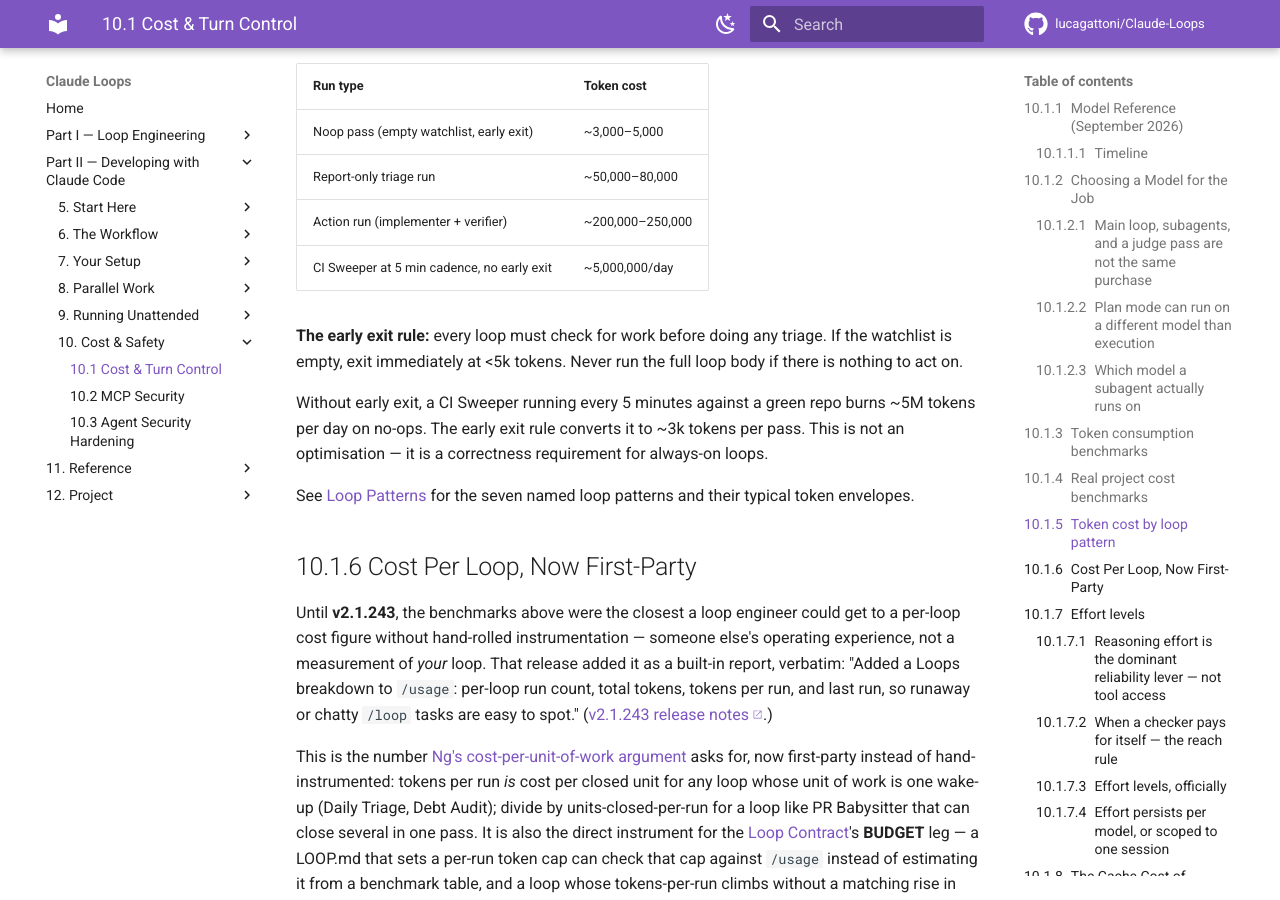
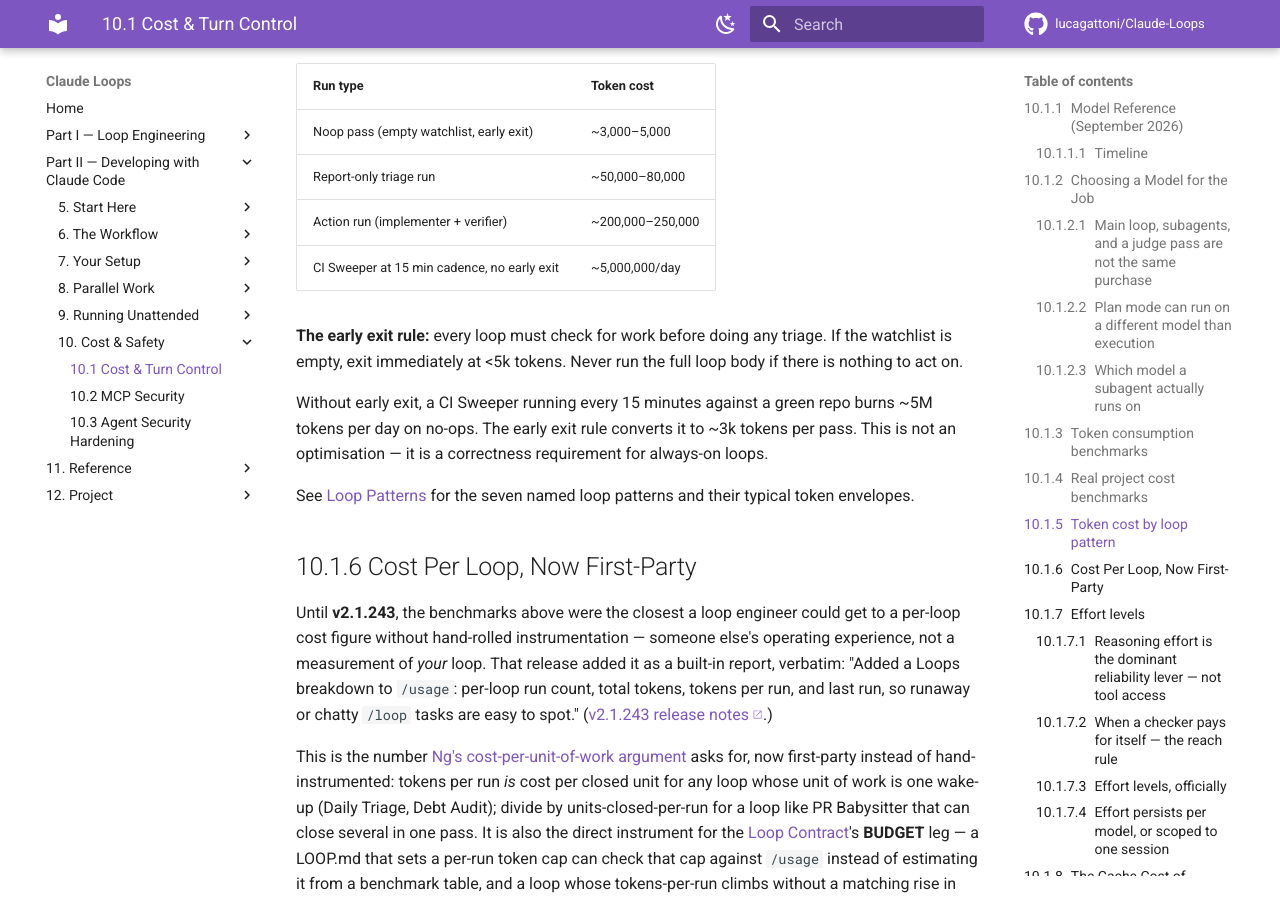
Before and after one commit to lucagattoni/Claude-Loops, an MkDocs documentation site: the page built from docs/11-cost-control.md, in a window 1280 px wide and 900 px high, scrolled down 7787 px. Built offline with MkDocs 1.6.1 and Material for MkDocs 9.7.7, drawn with Linux system fonts in a browser that asks for light colours; comment, search, counter and statistics services are not loaded.

Commit message:
11-cost-control.md: 2 fact-check fix(es) from the C7 doc sweep
Change types: pointer-sync×2

- [medium] Same misattributed cadence as docs/34, from the same source, in the same benchmark table. Leaving it would put docs/11 in direct contradiction with the corrected docs/34. Source verified at
- [medium] The prose restatement of the row above; same correction, same evidence.

Backlog step 11 (C7). 34/34 units, 4,025 previously-unverified lines, 656 claims
checked, 471 URLs opened. Evidence: plans/20260907_0100-c7-doc-sweep-evidence.md.
mkdocs build --strict green on the full change set.

Co-Authored-By: Claude Opus 5 (1M context) <noreply@anthropic.com>
Claude-Session: https://claude.ai/code/session_0143r6VLrjfhL34xeWGQvHmV

```diff
--- a/docs/11-cost-control.md
+++ b/docs/11-cost-control.md
@@ -276,13 +276,13 @@ Concrete benchmarks from operating named loop patterns (Cobus Greyling, [cobusgr
 | Noop pass (empty watchlist, early exit) | ~3,000–5,000 |
 | Report-only triage run | ~50,000–80,000 |
 | Action run (implementer + verifier) | ~200,000–250,000 |
-| CI Sweeper at 5 min cadence, no early exit | ~5,000,000/day |
+| CI Sweeper at 15 min cadence, no early exit | ~5,000,000/day |
 
 **The early exit rule:** every loop must check for work before doing any triage.
 If the watchlist is empty, exit immediately at <5k tokens. Never run the full loop
 body if there is nothing to act on.
 
-Without early exit, a CI Sweeper running every 5 minutes against a green repo burns
+Without early exit, a CI Sweeper running every 15 minutes against a green repo burns
 ~5M tokens per day on no-ops. The early exit rule converts it to ~3k tokens per pass.
 This is not an optimisation — it is a correctness requirement for always-on loops.
 
```
